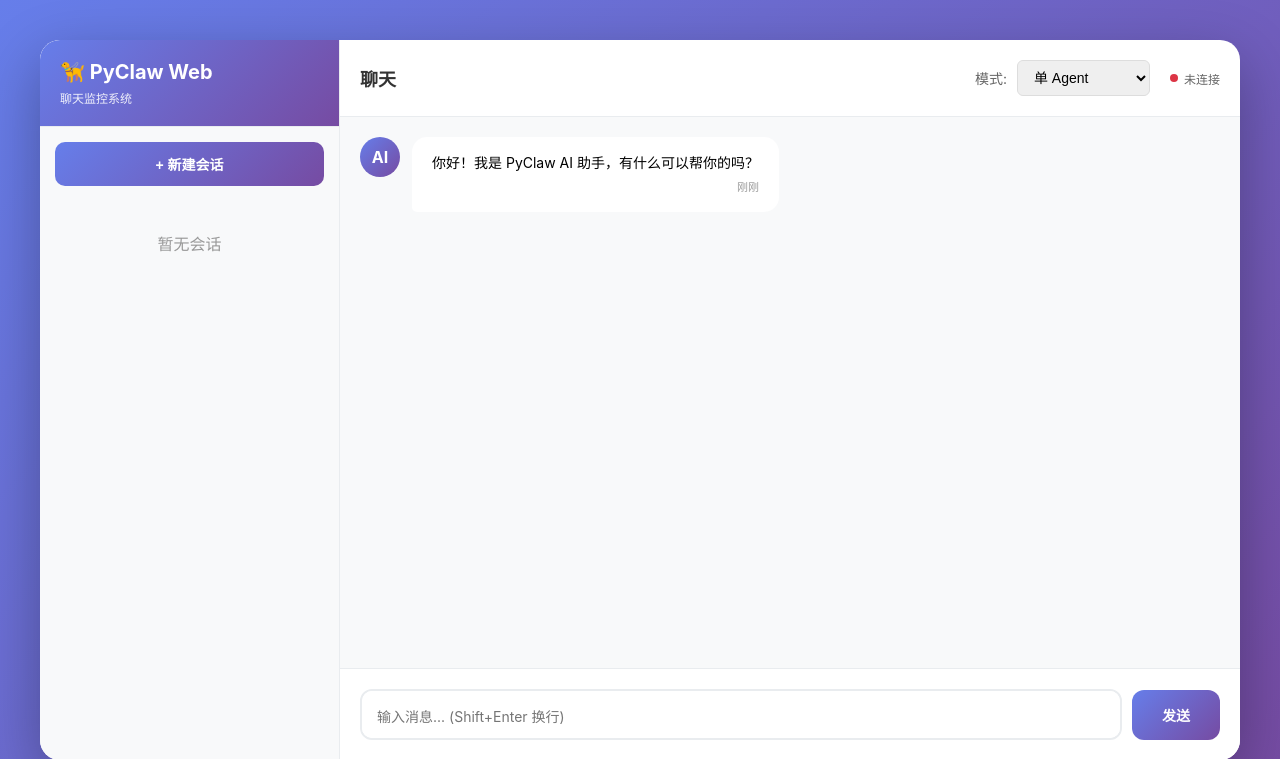
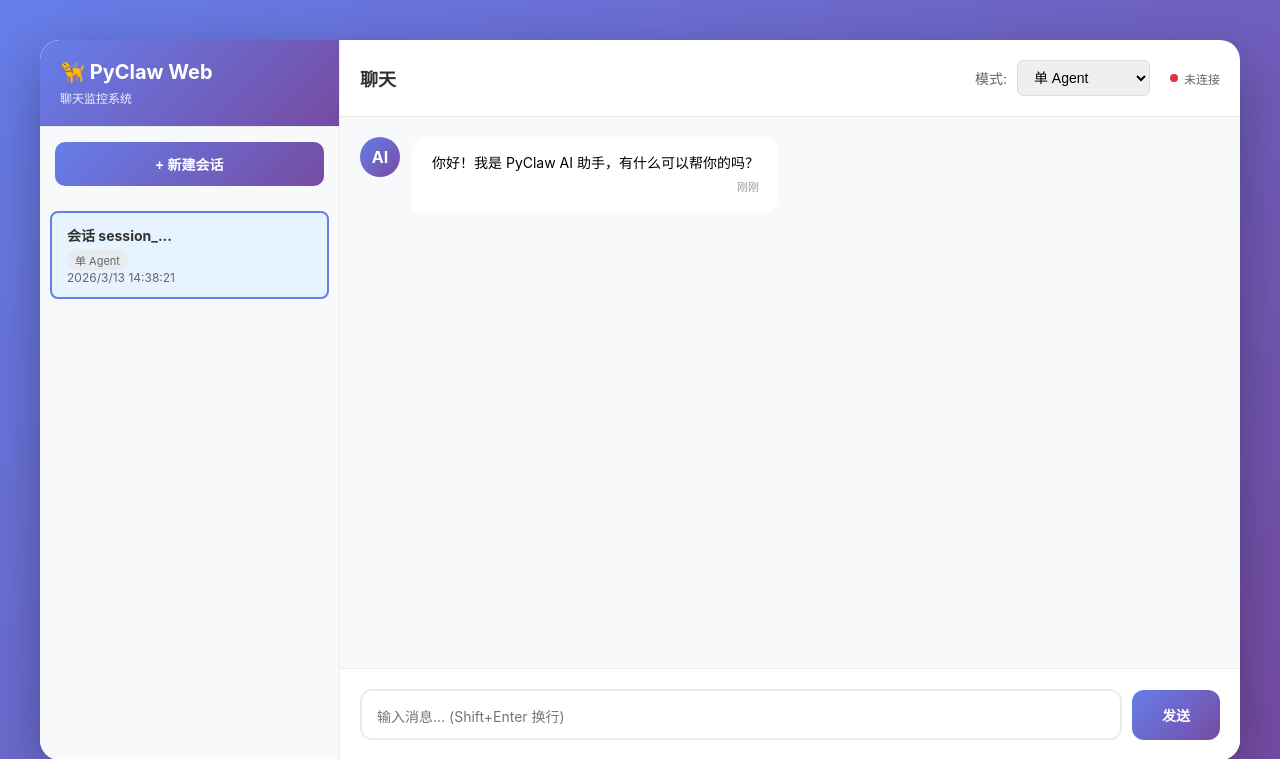
Before and after one commit to zjm10459/pyclaw, a FastAPI app: page / in a window 1280 px wide. Shown: the top 759 px of the page. Run offline with FastAPI, Linux system fonts and the light colour scheme; data that the repository does not hold is empty.

Commit message:
feat: 支持创建会话 API + 前端自动显示新会话
后端：
- 添加 POST /api/sessions 接口
- 支持创建新会话并返回会话信息

前端：
- createNewSession() 调用后端 API 创建会话
- 新会话自动显示在左侧列表
- 自动高亮选中新创建的会话
- 提升用户体验

```diff
--- a/pyclaw-web/app/main.py
+++ b/pyclaw-web/app/main.py
@@ -18,6 +18,7 @@ import json
 import asyncio
 import logging
 import uuid
+import time
 from pathlib import Path
 from typing import Dict, Any, Optional, List
 from datetime import datetime
@@ -296,6 +297,22 @@ async def get_session(session_id: str):
     }
 
 
+@app.post("/api/sessions")
+async def create_session(session_data: dict):
+    """创建新会话"""
+    session_id = session_data.get("session_id", f"session_{int(time.time())}")
+    mode = session_data.get("mode", "single")
+
+    # 创建会话
+    session = session_manager.create_session(session_id)
+    session_manager.update_session(session_id, mode=mode)
+
+    return {
+        "success": True,
+        "session": session,
+    }
+
+
 @app.delete("/api/sessions/{session_id}")
 async def delete_session(session_id: str):
     """删除会话"""
--- a/pyclaw-web/templates/index.html
+++ b/pyclaw-web/templates/index.html
@@ -523,8 +523,22 @@
         }
 
         // 创建新会话
-        async function createNewSession() {
-            const sessionId = 'session_' + Date.now();
+        async function createNewSession(autoSelect = true) {
+            try {
+                // 调用后端 API 创建会话
+                const response = await fetch('/api/sessions', {
+                    method: 'POST',
+                    headers: { 'Content-Type': 'application/json' },
+                    body: JSON.stringify({
+                        session_id: 'session_' + Date.now(),
+                        mode: 'single',
+                    }),
+                });
+
+                const data = await response.json();
+
+                if (data.success) {
+                    const sessionId = data.session.id;
                     currentSessionId = sessionId;
                     currentMode = 'single';
 
@@ -539,7 +553,29 @@
                         </div>
                     `;
 
+                    // 重新加载会话列表（新会话会显示在左侧）
                     await loadSessions();
+
+                    if (autoSelect) {
+                        // 高亮选中新创建的会话
+                        setTimeout(() => {
+                            const sessionsList = document.getElementById('sessionsList');
+                            const items = sessionsList.querySelectorAll('.session-item');
+                            items.forEach(item => {
+                                const h3 = item.querySelector('h3');
+                                if (h3 && h3.textContent.includes(sessionId.substring(0, 8))) {
+                                    item.classList.add('active');
+                                } else {
+                                    item.classList.remove('active');
+                                }
+                            });
+                        }, 100);
+                    }
+                }
+            } catch (error) {
+                console.error('创建会话失败:', error);
+                alert('创建会话失败：' + error.message);
+            }
         }
 
         // 选择会话
```
Lines whose indentation alone changed are shown as unchanged.
